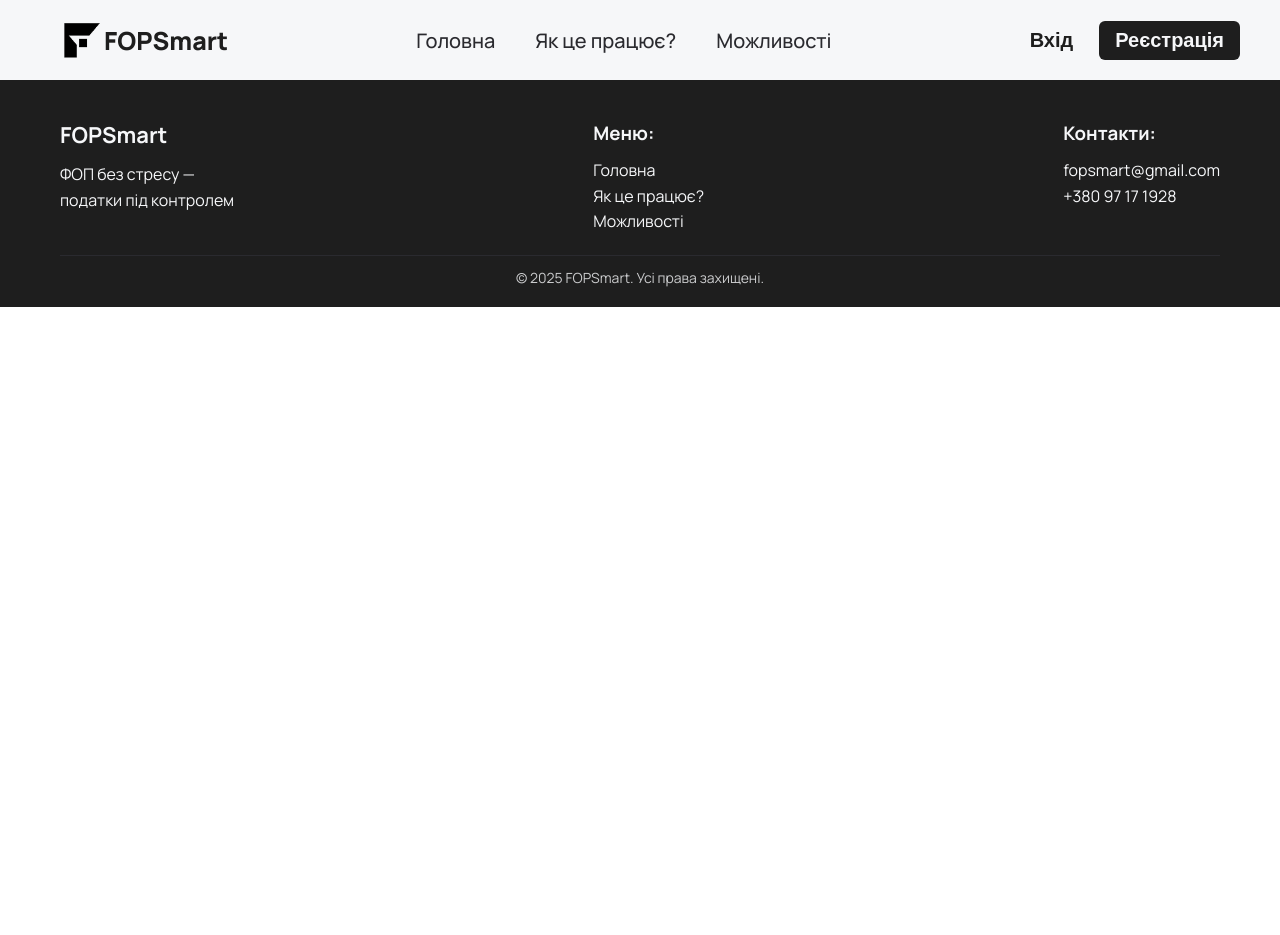
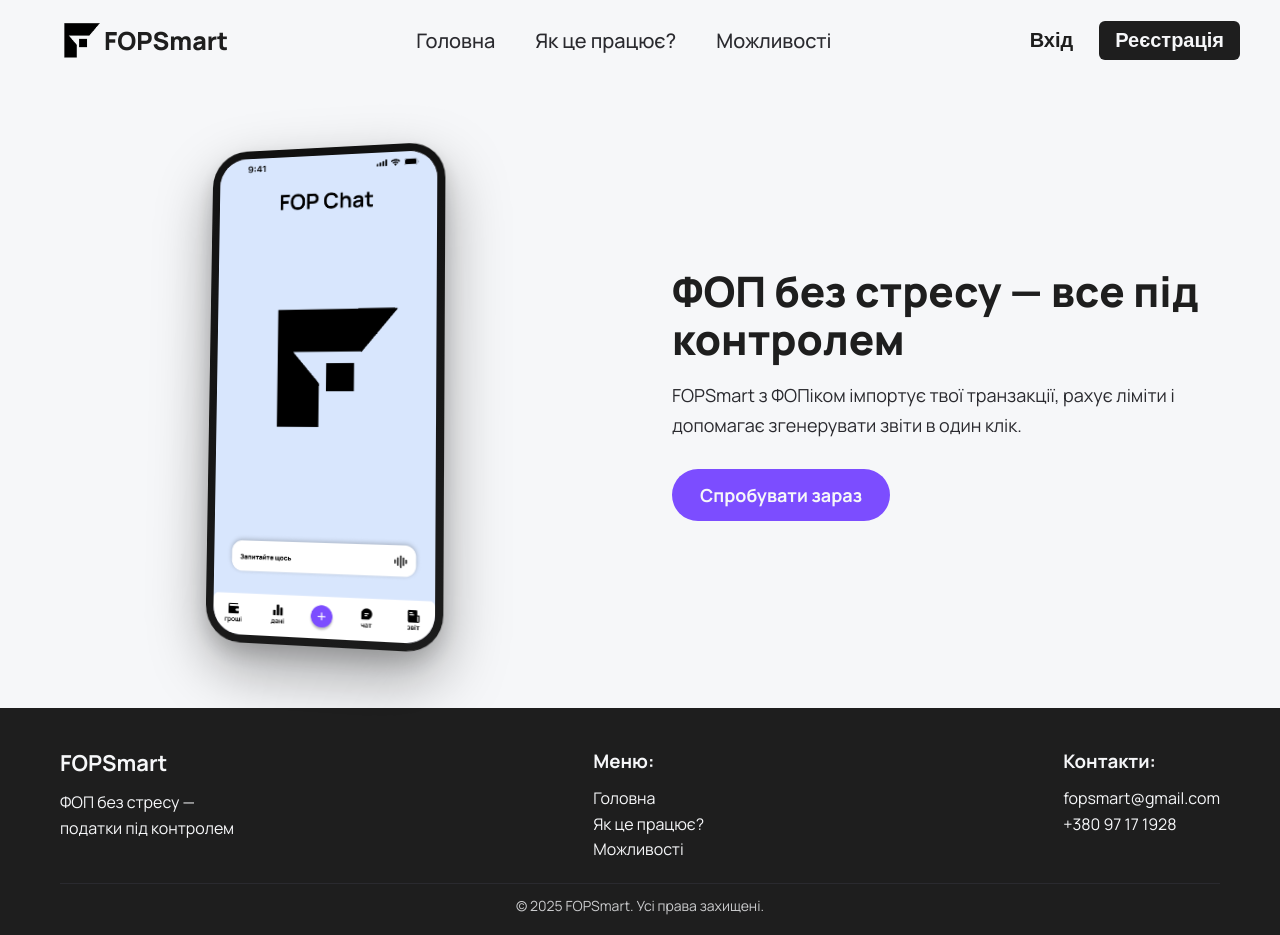
Before and after one commit to AnastasiiaBodnar/FOPsmart-frontend-web, a React (Vite) app: page / in a window 1280 px wide. Before the commit the page ends 800 px from the top, so only its background shows below. Built offline with nearby package versions, Linux system fonts and the light colour scheme.

Commit message:
feat: add hero

```diff
--- a/src/pages/Landing/Landing.jsx
+++ b/src/pages/Landing/Landing.jsx
@@ -1,11 +1,13 @@
 import Header from "./sections/Header";
 import "./Landing.css";
 import Footer from "./sections/Footer";
+import Hero from "./sections/Hero";
 
 export default function Landing(){
     return(
         <div>
             <Header />
+            <Hero />
             <Footer/>
         </div>
     )
--- /dev/null
+++ b/src/pages/Landing/sections/Hero.css
@@ -0,0 +1,109 @@
+.hero {
+  background: var(--background);
+  padding: 64px 40px;
+}
+
+.hero__container {
+  display: grid;
+  grid-template-columns: 1fr 1fr;
+  gap: 64px;
+  align-items: center;
+  max-width: 1200px;
+  margin: 0 auto;
+}
+
+.hero__phone {
+  display: flex;
+  justify-content: center;
+  align-items: center;
+  perspective: 1000px;
+}
+
+.phone {
+  position: relative;
+  width: 240px;
+  height: 500px;
+  background: linear-gradient(145deg, #0f0f0f, #1c1c1c); /* легкий металевий градієнт */
+  border-radius: 36px;
+  padding: 8px;
+  transform: rotateY(-12deg) rotateX(3deg);
+  box-shadow:
+    0 25px 60px rgba(0,0,0,.35),
+    0 10px 20px rgba(0,0,0,.15);
+  transition: transform 0.5s ease, box-shadow 0.3s ease;
+  overflow: hidden;
+}
+
+.phone::before {
+  content: "";
+  position: absolute;
+  inset: 0;
+  border-radius: inherit;
+  background: linear-gradient(
+    100deg,
+    rgba(255,255,255,0.25) 0%,
+    rgba(255,255,255,0.05) 15%,
+    rgba(0,0,0,0) 35%
+  );
+  mix-blend-mode: overlay;
+  pointer-events: none;
+}
+
+.phone:hover {
+  transform: rotateY(-6deg) rotateX(2deg) scale(1.02);
+  box-shadow:
+    0 35px 70px rgba(0,0,0,0.45),
+    0 10px 25px rgba(0,0,0,0.2);
+}
+
+.phone__screen {
+  position: relative;
+  width: 100%;
+  height: 100%;
+  border-radius: 28px;
+  overflow: hidden;
+  background: #E9ECFF;
+}
+
+.phone__screen img {
+  width: 100%;
+  height: 100%;
+  object-fit: cover;
+  border-radius: inherit;
+}
+
+.hero__content h1 {
+  font-size: 42px;
+  line-height: 1.15;
+  font-weight: 800;
+  color: var(--dark-main);
+  margin-bottom: 16px;
+}
+
+.hero__content p {
+  font-size: 18px;
+  line-height: 1.7;
+  color: var(--dark-secondary);
+  max-width: 560px;
+  margin-bottom: 28px;
+}
+
+.hero__cta {
+  display: inline-block;
+  background: var(--accent-primary);
+  color: var(--background);
+  font-weight: 700;
+  font-size: 18px;
+  padding: 14px 28px;
+  border-radius: 999px;
+  text-decoration: none;
+  transition: transform .1s ease, filter .2s ease;
+}
+.hero__cta:hover {
+    filter: brightness(0.95);
+    transform: translateY(-1px);
+}
+
+.hero__cta:active {
+    transform: translateY(1px);
+}
--- a/src/pages/Landing/sections/Hero.jsx
+++ b/src/pages/Landing/sections/Hero.jsx
@@ -0,0 +1,27 @@
+import "./Hero.css";
+import chat from "../../../assets/chat.png";
+
+export default function Hero() {
+  return (
+    <section className="hero" id="home">
+      <div className="hero__container">
+
+        <div className="hero__phone">
+          <div className="phone">
+            <div className="phone__screen">
+              <img src={chat} alt="FOPSmart Chat preview" />
+            </div>
+          </div>
+        </div>
+
+        <div className="hero__content">
+          <h1>ФОП без стресу — все під контролем</h1>
+          <p>
+            FOPSmart з ФОПіком імпортує твої транзакції, рахує ліміти і допомагає згенерувати звіти в один клік.
+          </p>
+          <a href="#features" className="hero__cta">Спробувати зараз</a>
+        </div>
+      </div>
+    </section>
+  );
+}
```
Also changed, not shown: src/assets/chat.png (added).
